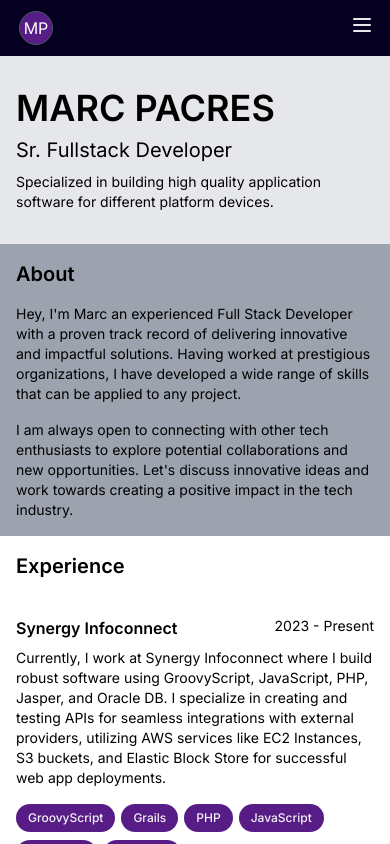
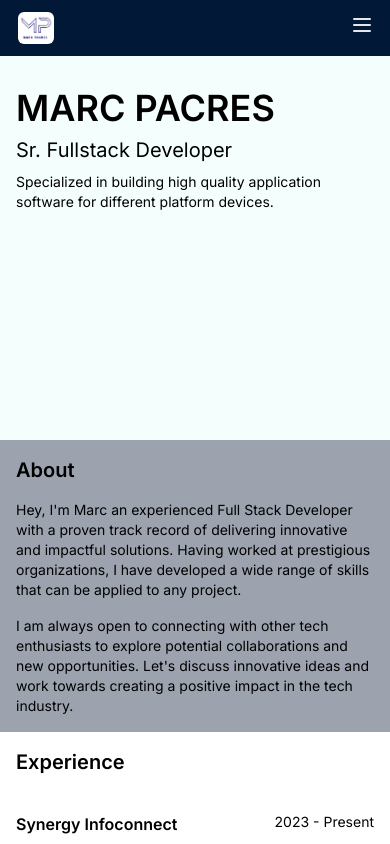
Before and after one commit to MPacres/marc-profile, a Next.js app: page / in a window 390 px wide. Built offline with nearby package versions, Linux system fonts and the light colour scheme.

Commit message:
replaced  logo

```diff
--- a/components/Banner.jsx
+++ b/components/Banner.jsx
@@ -12,8 +12,8 @@ const Banner = () => {
     //         </div>
     //     </div>
     // </section>
-    <section className='bg-gray-200'>
-   <div className='md:container mx-auto flex flex-col py-8 px-4'>
+    <section className='bg-mint-cream'>
+   <div className='mx-auto flex flex-col py-8 px-4 h-96 md:container '>
     <h2 className='uppercase text-4xl font-semibold'>MARC PACRES</h2>
     <div className='pt-2'>
     <h3 className='text-xl'>Sr. Fullstack Developer</h3>
--- a/components/Header.jsx
+++ b/components/Header.jsx
@@ -10,7 +10,7 @@ const Header = () => {
     // <header className='custom-gradient'>
 
 
-    <div  className=" bg-deep-purple sticky top-0 z-[20] mx-auto flex w-full items-center justify-between px-4 py-2 flex-wrap md:container md:bg-white ">
+    <div  className=" bg-oxford-blue sticky top-0 z-[20] mx-auto flex w-full items-center justify-between px-4 py-2 flex-wrap md:container md:bg-white ">
     <Logo/>
     <Nav/>
 
--- a/components/Logo.jsx
+++ b/components/Logo.jsx
@@ -3,8 +3,8 @@ import React from 'react'
 const Logo = () => {
   return (
     <div className='logo flex justify-center w-10 h-10 items-center text-center'>
-        {/* <img src='./vercel.svg' /> */}
-        <label className='border border-gray-600 rounded-full p-1 bg-purple-900 text-white'>MP</label>
+        <img src='./nav-logo.png' className='h-8 rounded-md '/>
+        {/* <label className='border border-gray-600 rounded-full p-1 bg-purple-900 text-white'>MP</label> */}
     </div>
   )
 }
--- a/components/common/Footer.jsx
+++ b/components/common/Footer.jsx
@@ -7,8 +7,8 @@ const Footer = () => {
   return (
     <footer>
 
-        <div className='p-4 bg-deep-purple '>
-        <h2 className=' font-extrabold text-lg text-white'>SOCIAL</h2>
+        <div className='p-4 bg-oxford-blue'>
+        <h2 className=' font-extrabold text-lg text-mint-cream'>SOCIAL</h2>
         <div className='flex gap-2'>
         <a href = "https://www.linkedin.com/in/marc-anthony-pacres-086a57122/">
         <img src = "./assets/images/linkedin.svg" className='p-0 m-0 h-7' alt = "linkedin profile" />
@@ -25,8 +25,8 @@ const Footer = () => {
         </div>
 
         <hr />
-        <div className='p-4 bg-deep-purple'>
-        <p className='text-xs text-center text-gray-200 '>
+        <div className='p-4 bg-oxford-blue'>
+        <p className='text-xs text-center text-mint-cream '>
         © Copyright - {current_year} <br/><a href="" className='underline underline-offset-4'>Marc Anthony Pacres</a>
         </p>
         </div>
--- a/tailwind.config.js
+++ b/tailwind.config.js
@@ -14,7 +14,13 @@ module.exports = {
         'custom-gradient': 'linear-gradient(90deg, #ff0000, #00ff00)',
       },
       colors:{
-        'deep-purple' : '#060120'
+        'deep-purple' : '#060120',
+        'oxford-blue' : '#011936',
+        'mint-cream':'#F4FFFD',
+        'charcoal':'#465362',
+        'naples-yellow':'#F9DC5C',
+        'crayola-red': '#ED254E'
+
       }
     },
   },
```
Also changed, not shown: public/nav-icon.png (added), public/nav-logo.png (added).
